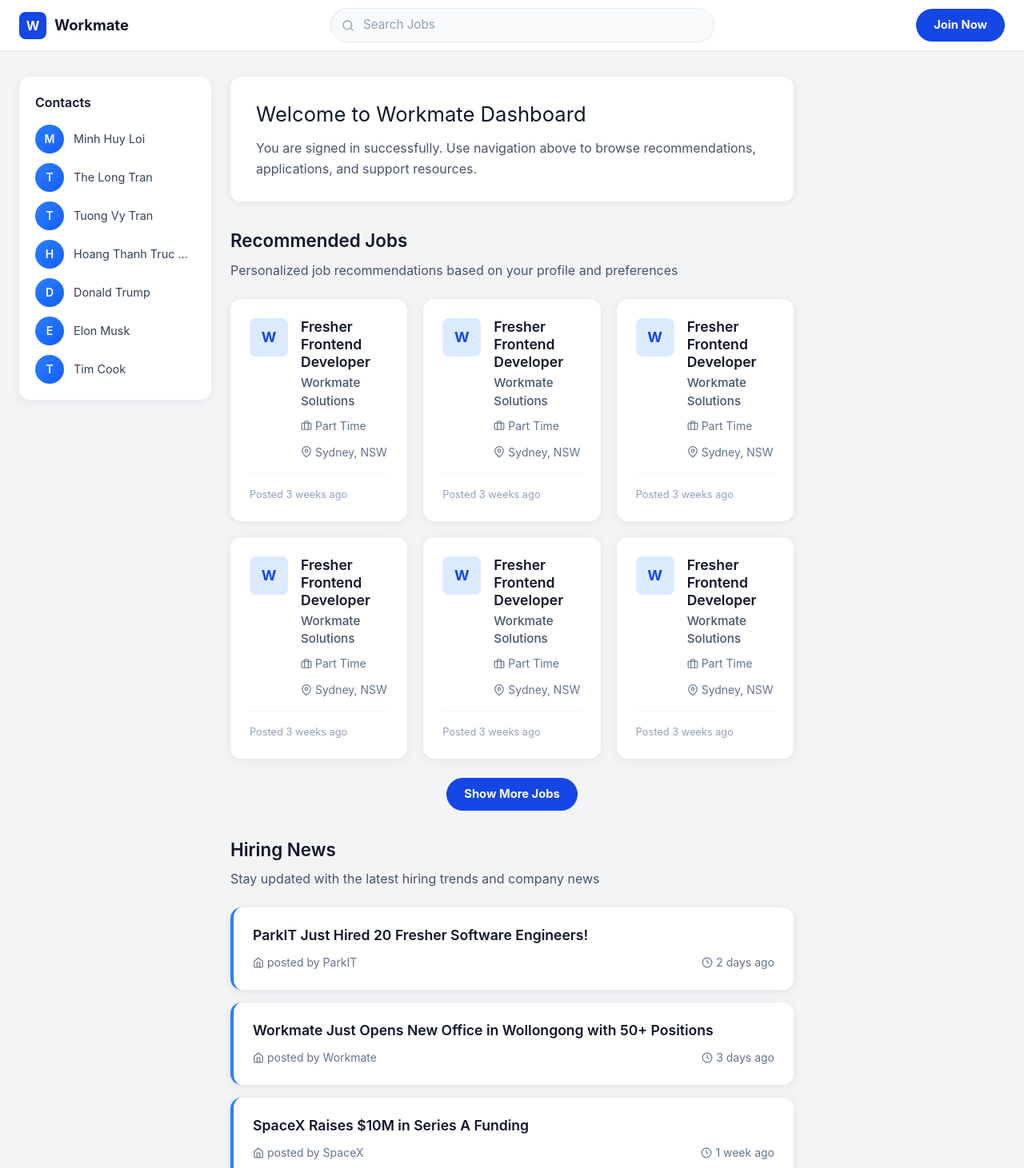
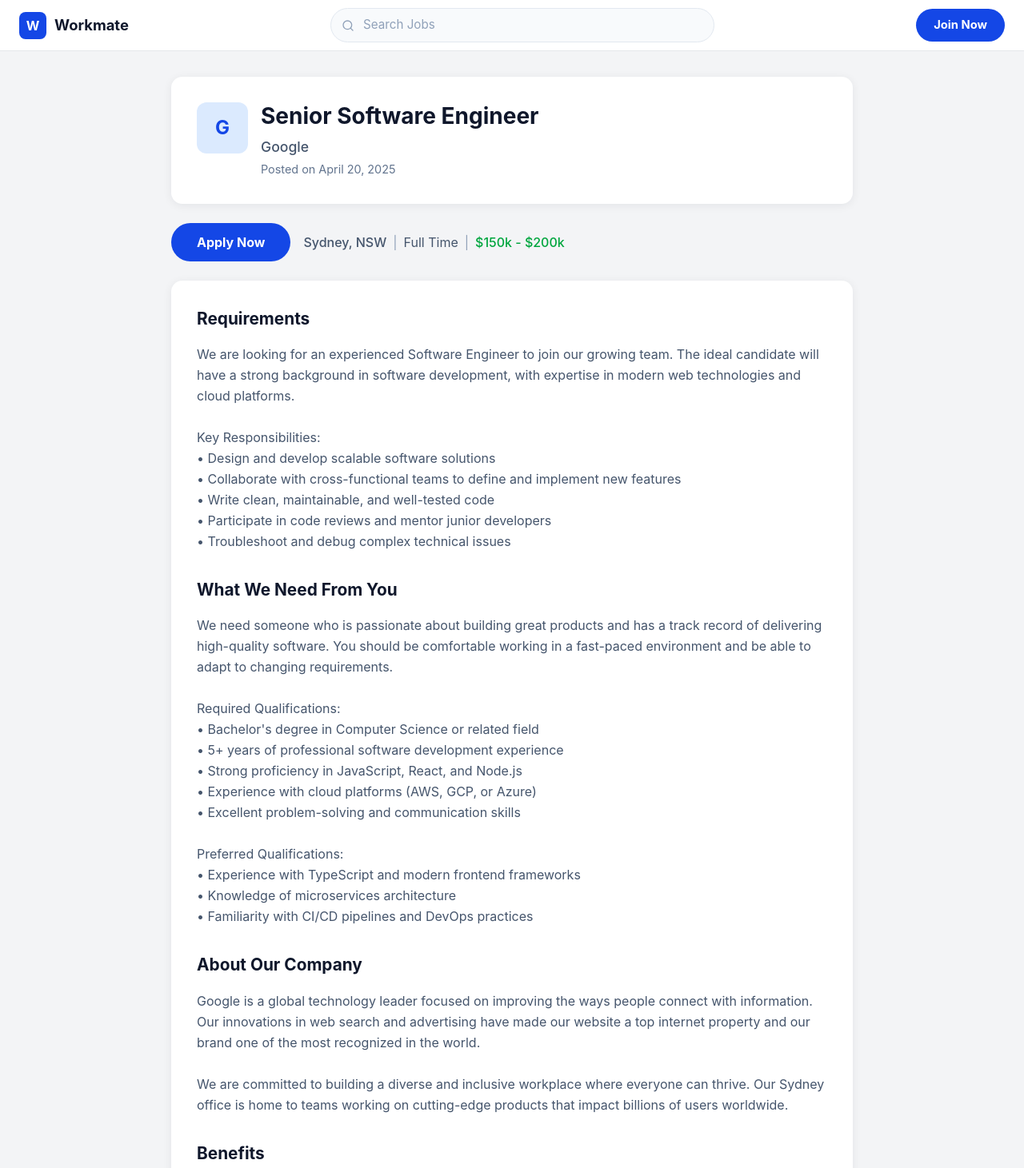
Before and after one commit to mhuy07092004/Workmate, a React (Vite) app: page /job/1 in a window 1280 px wide. Before the commit this address led to /. Shown: the top 1461 px of the page at 80% size. Built offline with nearby package versions, Linux system fonts and the light colour scheme.

Commit message:
job_describtion page

```diff
--- a/index.html
+++ b/index.html
@@ -2,7 +2,7 @@
 <html lang="en">
   <head>
     <meta charset="UTF-8" />
-    <link rel="icon" type="image/svg+xml" href="/favicon.svg" />
+    <link rel="icon" type="image/svg+xml" href="/icon.png" />
     <meta name="viewport" content="width=device-width, initial-scale=1.0" />
     <title>workmate</title>
   </head>
--- a/src/App.jsx
+++ b/src/App.jsx
@@ -29,6 +29,7 @@
 const Applications = lazy(() => import('./pages/applications.jsx'))
 const Help = lazy(() => import('./pages/help.jsx'))
 const News = lazy(() => import('./pages/news.jsx'))
+const JobDescription = lazy(() => import('./pages/job_description.jsx'))
 
 function App() {
   return (
@@ -49,6 +50,7 @@
         <Route path="/settings" element={<Settings />} />
         <Route path="/post" element={<Post />} />
         <Route path="/applications" element={<Applications />} />
+        <Route path="/job/:id" element={<JobDescription />} />
         {/* Catch-all: redirect unknown paths back to the dashboard */}
         <Route path="*" element={<Navigate to="/" replace />} />
       </Routes>
--- /dev/null
+++ b/src/components/Button/ApplyJob.jsx
@@ -0,0 +1,22 @@
+/**
+ * ApplyJob.jsx — Apply for job button component
+ *
+ * Props:
+ *   - onClick: function — Callback when button is clicked
+ *   - disabled: boolean — Whether button is disabled
+ */
+
+function ApplyJob({ onClick, disabled = false }) {
+  return (
+    <button
+      type="button"
+      onClick={onClick}
+      disabled={disabled}
+      className={`cursor-pointer rounded-full border-0 bg-blue-700 px-8 py-3 text-[1rem] font-bold text-white transition-[background-color,box-shadow] hover:bg-blue-600 hover:shadow-[0_4px_14px_rgba(37,99,235,0.3)] disabled:opacity-50 disabled:cursor-not-allowed disabled:hover:bg-blue-700 disabled:hover:shadow-none`}
+    >
+      Apply Now
+    </button>
+  )
+}
+
+export default ApplyJob
--- a/src/components/JobCard/JobCard.jsx
+++ b/src/components/JobCard/JobCard.jsx
@@ -4,9 +4,11 @@
  * Displays job information including company logo, job title, employment type,
  * location, and posting time. Uses consistent styling with the dashboard design.
  */
+import { Link } from 'react-router-dom'
 
 function JobCard({ job }) {
   return (
+    <Link to={`/job/${job.id}`} className="no-underline">
     <article className="bg-white rounded-[14px] p-6 shadow-[0_2px_12px_rgba(15,23,42,0.07)] hover:shadow-[0_4px_20px_rgba(15,23,42,0.12)] transition-shadow cursor-pointer">
       {/* Company logo and job info */}
       <div className="flex items-start gap-4">
@@ -51,6 +53,7 @@
         </p>
       </div>
     </article>
+    </Link>
   )
 }
 
--- /dev/null
+++ b/src/components/JobDesription/JobDetails.jsx
@@ -0,0 +1,63 @@
+/**
+ * JobDetails.jsx — Job description content component
+ *
+ * Props:
+ *   - description: {
+ *       requirements: string,
+ *       whatWeNeed: string,
+ *       aboutCompany: string,
+ *       benefits?: string
+ *     }
+ */
+
+function JobDetails({ description }) {
+  const { requirements, whatWeNeed, aboutCompany, benefits } = description
+
+  return (
+    <div className="bg-white rounded-[14px] p-8 shadow-[0_2px_12px_rgba(15,23,42,0.07)]">
+      {/* Requirements Section */}
+      <section className="mb-8">
+        <h2 className="text-[1.3rem] font-bold text-slate-900 mb-4">
+          Requirements
+        </h2>
+        <div className="text-slate-600 leading-relaxed whitespace-pre-line">
+          {requirements}
+        </div>
+      </section>
+
+      {/* What We Need Section */}
+      <section className="mb-8">
+        <h2 className="text-[1.3rem] font-bold text-slate-900 mb-4">
+          What We Need From You
+        </h2>
+        <div className="text-slate-600 leading-relaxed whitespace-pre-line">
+          {whatWeNeed}
+        </div>
+      </section>
+
+      {/* About Company Section */}
+      <section className="mb-8">
+        <h2 className="text-[1.3rem] font-bold text-slate-900 mb-4">
+          About Our Company
+        </h2>
+        <div className="text-slate-600 leading-relaxed whitespace-pre-line">
+          {aboutCompany}
+        </div>
+      </section>
+
+      {/* Benefits Section (optional) */}
+      {benefits && (
+        <section>
+          <h2 className="text-[1.3rem] font-bold text-slate-900 mb-4">
+            Benefits
+          </h2>
+          <div className="text-slate-600 leading-relaxed whitespace-pre-line">
+            {benefits}
+          </div>
+        </section>
+      )}
+    </div>
+  )
+}
+
+export default JobDetails
--- /dev/null
+++ b/src/components/JobDesription/JobTitle.jsx
@@ -0,0 +1,44 @@
+/**
+ * JobTitle.jsx — Job title and date posted component
+ *
+ * Props:
+ *   - title: string — Job title
+ *   - postedDate: string — ISO date string or formatted date
+ *   - company: string — Company name
+ */
+
+function JobTitle({ title, postedDate, company }) {
+  const formatDate = (dateString) => {
+    const date = new Date(dateString)
+    return date.toLocaleDateString('en-US', {
+      year: 'numeric',
+      month: 'long',
+      day: 'numeric',
+    })
+  }
+
+  return (
+    <div className="bg-white rounded-[14px] p-8 shadow-[0_2px_12px_rgba(15,23,42,0.07)]">
+      <div className="flex items-start gap-4">
+        {/* Company logo placeholder */}
+        <div className="flex h-16 w-16 shrink-0 items-center justify-center rounded-xl bg-blue-100 text-blue-700 font-bold text-2xl">
+          {company?.charAt(0) || 'C'}
+        </div>
+
+        <div className="flex-1 min-w-0">
+          <h1 className="text-[1.75rem] font-bold text-slate-900 leading-tight mb-2">
+            {title}
+          </h1>
+          <p className="text-[1.1rem] text-slate-600 font-medium mb-1">
+            {company}
+          </p>
+          <p className="text-[0.9rem] text-slate-500">
+            Posted on {formatDate(postedDate)}
+          </p>
+        </div>
+      </div>
+    </div>
+  )
+}
+
+export default JobTitle
--- /dev/null
+++ b/src/pages/job_description.jsx
@@ -0,0 +1,111 @@
+/**
+ * job_description.jsx — Job Description page
+ *
+ * Features:
+ *   - Navbar and Footer layout
+ *   - Job title with company and posted date
+ *   - Apply button
+ *   - Detailed job description sections
+ *   - Uses route param :id for dynamic routing
+ */
+import { useParams } from 'react-router-dom'
+import Navbar from '../components/Navbar/Navbar.jsx'
+import Footer from '../components/Footer/Footer.jsx'
+import JobTitle from '../components/JobDesription/JobTitle.jsx'
+import JobDetails from '../components/JobDesription/JobDetails.jsx'
+import ApplyJob from '../components/Button/ApplyJob.jsx'
+
+// Mock data for job description
+const MOCK_JOB_DATA = {
+  id: 1,
+  title: 'Senior Software Engineer',
+  company: 'Google',
+  postedDate: '2025-04-20',
+  location: 'Sydney, NSW',
+  type: 'Full Time',
+  salary: '$150k - $200k',
+  description: {
+    requirements: `We are looking for an experienced Software Engineer to join our growing team. The ideal candidate will have a strong background in software development, with expertise in modern web technologies and cloud platforms.
+
+Key Responsibilities:
+• Design and develop scalable software solutions
+• Collaborate with cross-functional teams to define and implement new features
+• Write clean, maintainable, and well-tested code
+• Participate in code reviews and mentor junior developers
+• Troubleshoot and debug complex technical issues`,
+    whatWeNeed: `We need someone who is passionate about building great products and has a track record of delivering high-quality software. You should be comfortable working in a fast-paced environment and be able to adapt to changing requirements.
+
+Required Qualifications:
+• Bachelor's degree in Computer Science or related field
+• 5+ years of professional software development experience
+• Strong proficiency in JavaScript, React, and Node.js
+• Experience with cloud platforms (AWS, GCP, or Azure)
+• Excellent problem-solving and communication skills
+
+Preferred Qualifications:
+• Experience with TypeScript and modern frontend frameworks
+• Knowledge of microservices architecture
+• Familiarity with CI/CD pipelines and DevOps practices`,
+    aboutCompany: `Google is a global technology leader focused on improving the ways people connect with information. Our innovations in web search and advertising have made our website a top internet property and our brand one of the most recognized in the world.
+
+We are committed to building a diverse and inclusive workplace where everyone can thrive. Our Sydney office is home to teams working on cutting-edge products that impact billions of users worldwide.`,
+    benefits: `• Competitive salary and equity package
+• Comprehensive health, dental, and vision insurance
+• Flexible work arrangements and remote work options
+• Professional development budget
+• 20 days annual leave plus public holidays
+• Parental leave and family support programs
+• On-site gym and wellness programs
+• Free meals and snacks at the office`,
+  },
+}
+
+function JobDescription() {
+  const { id } = useParams()
+
+  // In a real app, fetch job data based on id
+  // For now, using mock data
+  const job = MOCK_JOB_DATA
+
+  const handleApply = () => {
+    // Backend DEV NOTE: Implement application submission
+    // POST /api/jobs/:id/apply
+    alert(`Applying for job ${id}: ${job.title}`)
+  }
+
+  return (
+    <div className="min-h-screen flex flex-col bg-gray-100">
+      <Navbar />
+
+      <main className="flex-1 max-w-[900px] w-full mx-auto px-6 py-8">
+        {/* Job Title Section */}
+        <JobTitle
+          title={job.title}
+          company={job.company}
+          postedDate={job.postedDate}
+        />
+
+        {/* Apply Button Section */}
+        <div className="mt-6 flex items-center gap-4">
+          <ApplyJob onClick={handleApply} />
+          <div className="text-slate-600">
+            <span className="font-medium">{job.location}</span>
+            <span className="mx-2 text-slate-400">|</span>
+            <span>{job.type}</span>
+            <span className="mx-2 text-slate-400">|</span>
+            <span className="text-green-600 font-medium">{job.salary}</span>
+          </div>
+        </div>
+
+        {/* Job Details Section */}
+        <div className="mt-6">
+          <JobDetails description={job.description} />
+        </div>
+      </main>
+
+      <Footer />
+    </div>
+  )
+}
+
+export default JobDescription
```
Also changed, not shown: src/pages/news_information.jsx (added).
